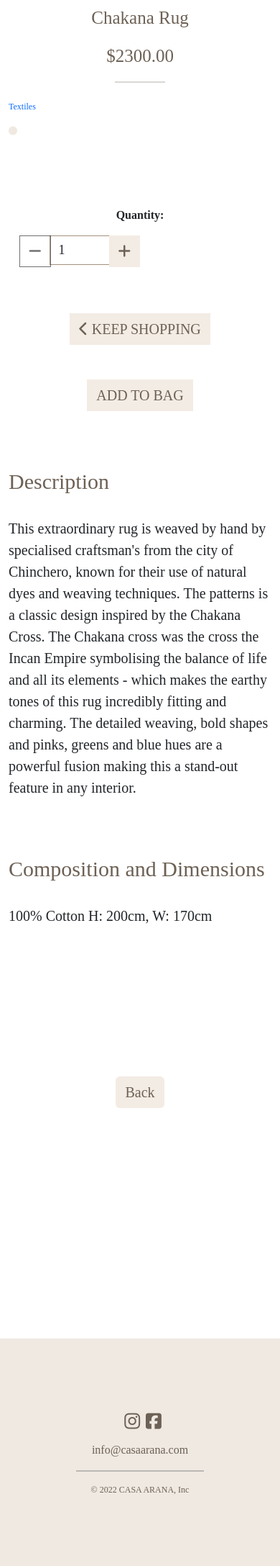
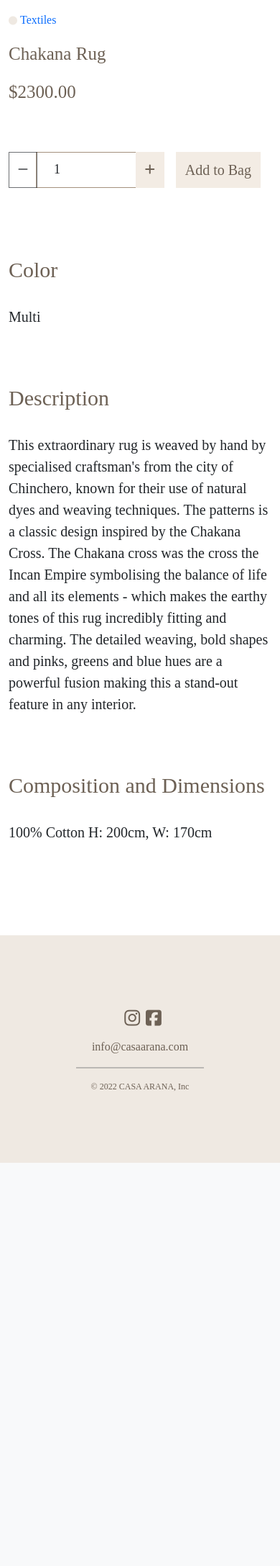
Before and after one commit to Esteph27/casa_arana, a Django app: page /products/10 in a window 390 px wide. Shown: the part 405-2580 px from the top of the page at 72% size. After the commit the page ends 2020 px from the top, so only its background shows below. Run offline with Django 3.2, Linux system fonts and the light colour scheme; data comes from the database, SQL or seed files in the repository; both versions use the stored data as it was after the commit; some libraries are stand-ins or nearby versions.

Commit message:
updatee product info page for mobile screens

```diff
--- a/products/templates/products/product_info.html
+++ b/products/templates/products/product_info.html
@@ -7,25 +7,18 @@
 <div class="container-fluid">
     <div class="row">
         <div class="col-12 col-md-8 offset-md-2">
+            <a href="{% url 'products' %}" onclick="history.back()" class="text-decoration-none"><i class="fa-solid fa-angle-left mr-1"></i>Back</a>
             <div class="image-container mt-5">
                 <a href="{{ product.image.url }}" target="_blank">
                     <img class="img-fluid" src="{{ product.image.url }}" alt="{{ product.name }}">
                 </a>
-                <div class="col">
+                <a class="text-decoration-none" href="{% url 'products' %}?category={{ product.category.name }}">
+                    <i class="fa-solid fa-circle category-tag mr-1"></i>{{ product.category.name }}
+                </a>
+                <div class="col pl-0 mt-3">
                     <p>{{ product.name }}</p>
                     <p>${{ product.price }}</p>
-                    <hr>
                 </div>
-            </div>
-        </div>
-    </div>
-    <div class="category-tag mt-4">
-        <div class="row">
-            <div class="col-12">
-                <p><a class="text-decoration-none" href="{% url 'products' %}?category={{ product.category.name }}">{{ product.category.name }}</a></p>
-            </div>
-            <div class="col-12">
-                <i class="fa-solid fa-circle"></i>
             </div>
         </div>
     </div>
@@ -33,12 +26,11 @@
 
 <!-- qty selector and add to basket -->
 <div class="container">
-    <div class="row qty-selector-container">
+    <div class="row qty-selector-container pl-0">
         <form class="form" action="{% url 'add_to_bag' product.id %}" method="POST">
             {% csrf_token %}
-            <div class="col-12">
-                <p class="mt-3"><strong>Quantity:</strong></p>
-                <div class="form-group w-50">
+            <div class="col-12 pl-0">
+                <div class="form-group">
                     <div class="input-group">
                         <div class="input-group-prepend">
                             <button class="decrement-qty btn rounded-0"
@@ -56,15 +48,9 @@
                                 <span><i class="fas fa-plus"></i></span>
                             </button>
                         </div>
+                        <input type="submit" class="btn rounded-0 ml-3" value="Add to Bag">
                     </div>
                 </div>
-            </div>
-            <div class="col{% if s %}-12 mt-2{% endif %}">
-                <a href="{% url 'products' %}" class="btn rounded-0 mt-5">
-                    <span><i class="fas fa-chevron-left"></i></span>
-                    <span class="text-uppercase">Keep Shopping</span>
-                </a>
-                <input type="submit" class="btn rounded-0 text-uppercase mt-5" value="Add to Bag">
             </div>
             <input type="hidden" name="redirect_url" value="{{ request.path }}">
         </form>
@@ -72,9 +58,13 @@
 </div>
 
 <!-- product info -->
-<div class="container">
+<div class="container mb-5">
     <div class="row">
         <div class="col-md-6 offset-md-3">
+            <div class="prouct-info-container">
+                <h1>Color</h1>
+                <p>{{ product.color }}</p>
+            </div>
             <div class="prouct-info-container">
                 <h1>Description</h1>
                 <p>{{ product.description }}</p>
@@ -87,16 +77,6 @@
     </div>
 </div>
 
-<!-- back to previous page -->
-<div class="container-fluid">
-    <div class="row">
-        <div class="col-md-6 col-l-12 col-xl-12 go-bk-btn">
-            <button onclick="history.back()" type="button" class="btn">Back</button>
-        </div>
-    </div>
-</div>
-
-<div class="extra-padding-top"></div>
 
 
 {% endblock %}
--- a/static/css/products.css
+++ b/static/css/products.css
@@ -131,11 +131,11 @@ li.nav-item.dropdown {
 /* ------------------------------------------ product info page */
 
 .image-container {
-    text-align: center;
+    text-align: left;
 }
 
 .image-container img {
-    margin-bottom: 2rem;
+    margin-bottom: 1rem;
 }
 
 .image-container p {
@@ -143,21 +143,28 @@ li.nav-item.dropdown {
     color: #6D6155;
 }
 
-
-.image-container hr {
-    border: 1px solid #6D6155;
-    width: 20%;
-    margin: 0 auto;
-}
-
 .qty-selector-container {
-    text-align: center;
-    margin-top: 5rem;
+    text-align: left;
+    margin-top: 3rem;
     margin-bottom: 5rem;
 }
 
+.qty-selector-container .form-control {
+    padding: 1.5rem;
+}
+
+.input-group-prepend .decrement-qty {
+    font-size: 16px;
+}
+
+.input-group-append .increment-qty {
+    font-size: 16px;
+}
+
+
 .prouct-info-container {
     margin-bottom: 5rem;
+    text-align: left;
 }
 
 .prouct-info-container h1 {
```
Also changed, not shown: db.sqlite3.
